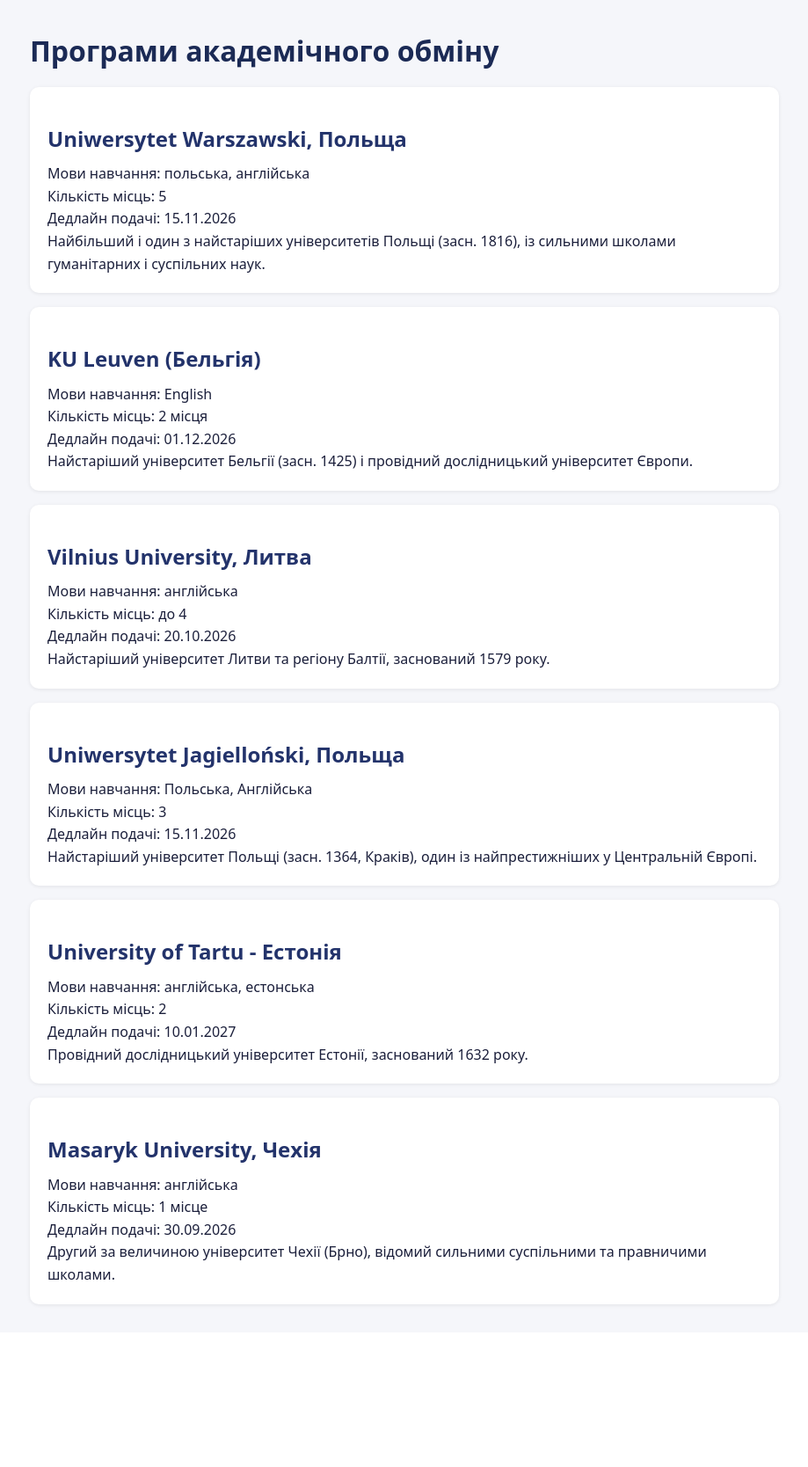
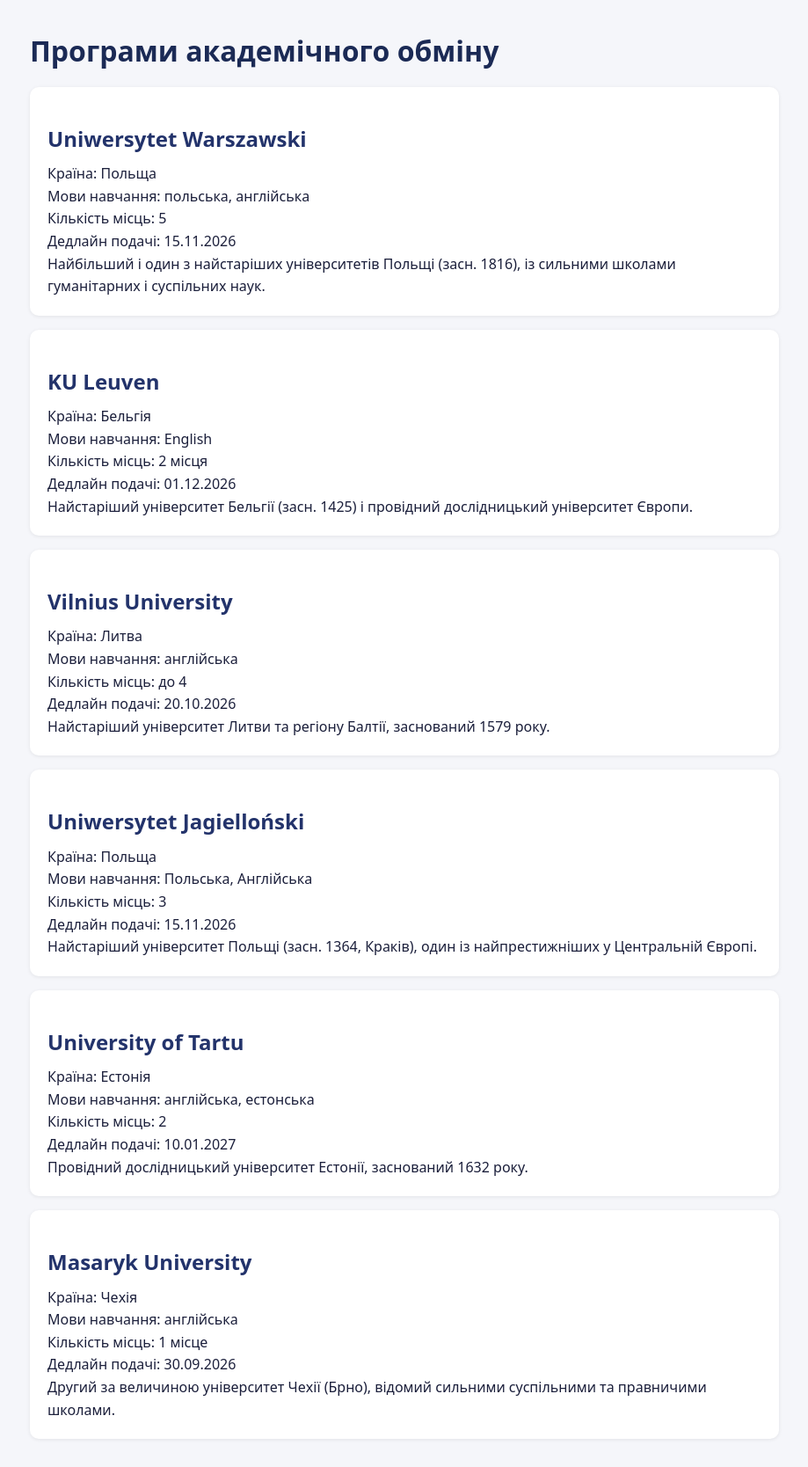
Before and after one commit to gogasuperdeveloper/Faculty, a Django app: page /exchange/ in a window 1280 px wide. Shown: the part 58-1726 px from the top of the page at 88% size, without its empty margins (180-1099 px from the left). Before the commit the page ends 1544 px from the top, so only its background shows below. Run offline with Django 5.2, Linux system fonts and the light colour scheme; data comes from the database, SQL or seed files in the repository.

Commit message:
Edited information about universities, name and country

```diff
--- a/faculty/models.py
+++ b/faculty/models.py
@@ -44,6 +44,7 @@ class HomePage(models.Model):
 
 class ExchangeProgram(models.Model):
     university = models.CharField(max_length=255)
+    country = models.CharField(max_length=255, default="")
     languages = models.CharField(max_length=255)
     places = models.CharField(max_length=255)
     deadline = models.DateField()
--- a/faculty/templates/faculty/exchange.html
+++ b/faculty/templates/faculty/exchange.html
@@ -7,6 +7,7 @@
     {% for program in programs %}
     <article>
         <h2>{{ program.university }}</h2>
+        <p>Країна: {{ program.country }}</p>
         <p>Мови навчання: {{ program.languages }}</p>
         <p>Кількість місць: {{ program.places }}</p>
         <p>Дедлайн подачі: {{ program.deadline|date:"d.m.Y" }}</p>
```
Also changed, not shown: faculty/migrations/0004_exchangeprogram_country.py (added), faculty/migrations/0005_split_university_country.py (added).
